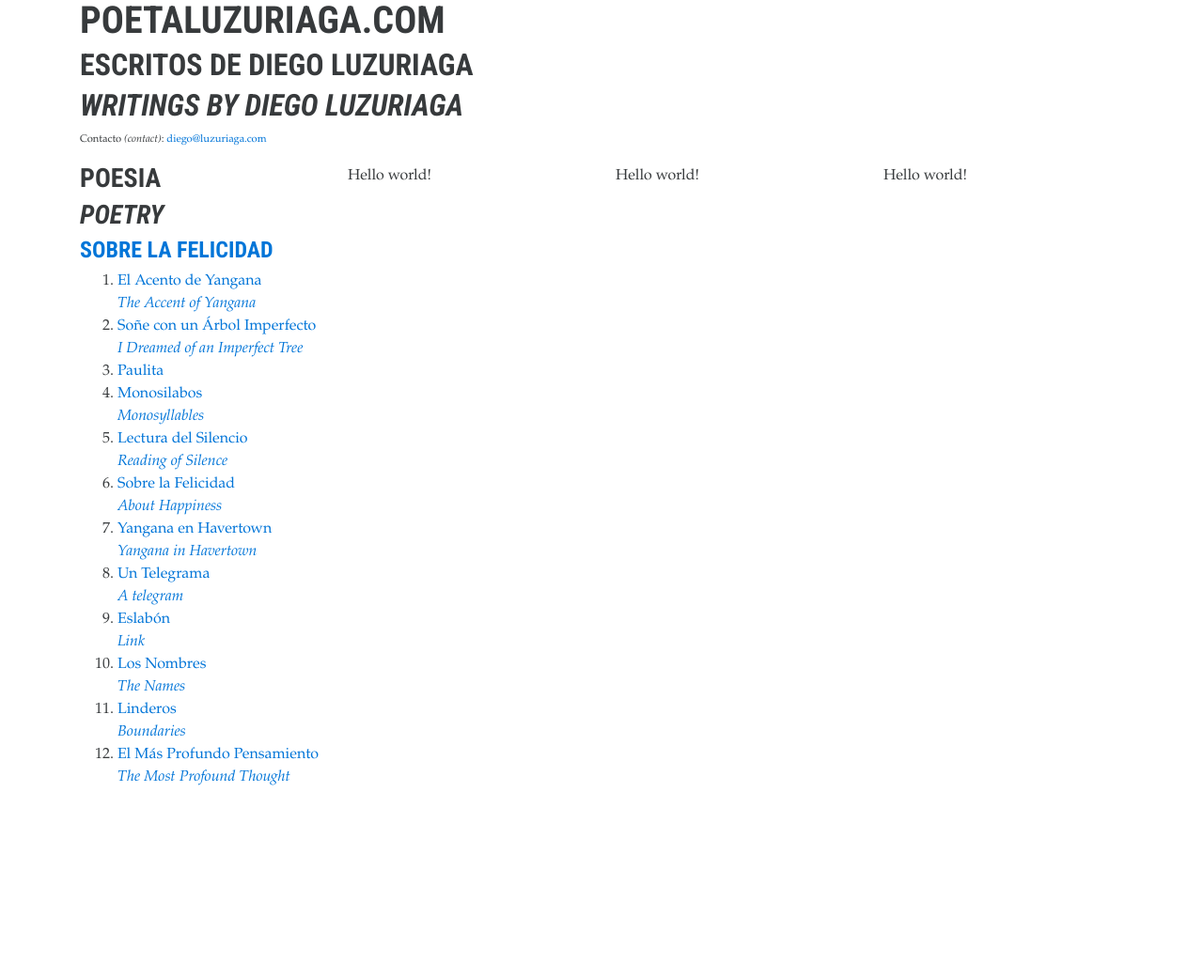
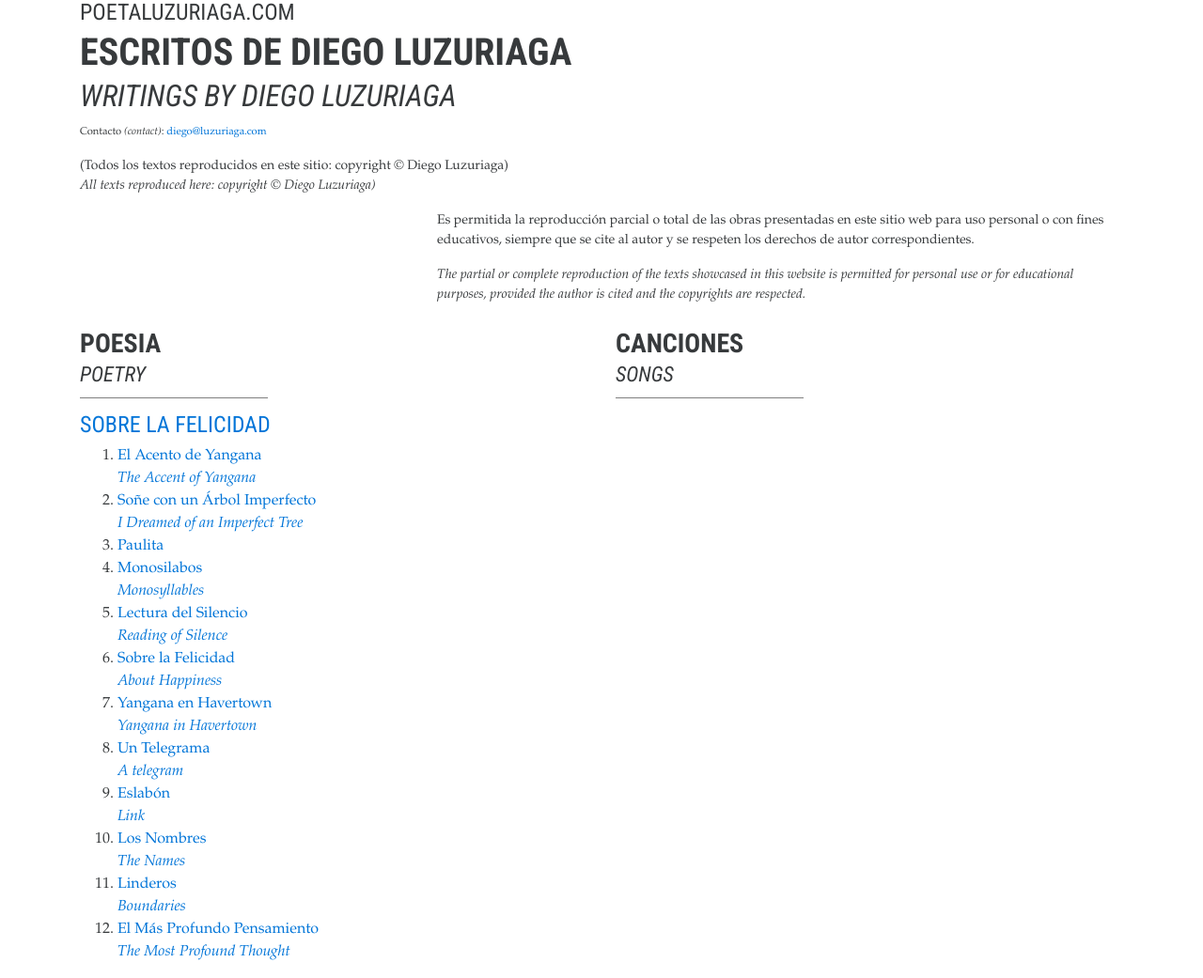
Before and after one commit to maxluzuriaga/diego-poeta, a Jekyll site: the page built from index.html, in a window 1280 px wide. Shown: the whole page at 94% size. Built offline with Jekyll 4.4.1, drawn with Linux system fonts in a browser that asks for light colours; before the commit the page ends 900 px from its top, so only the background shows below that.

Commit message:
Style changes

```diff
--- a/css/main.scss
+++ b/css/main.scss
@@ -12,6 +12,30 @@ h1, h2, h3, h4 {
     font-family: 'Roboto Condensed', sans-serif;
     font-weight: 700;
     text-transform: uppercase;
+
+    &.translation {
+        font-weight: 400;
+    }
+
+    small {
+        // text-transform: none;
+    }
+}
+
+.column h3 {
+    // display: inline-block;
+    width: 200px;
+    padding-bottom: 10px;
+    margin-bottom: 15px;
+    border-bottom: 1px solid grey;
+}
+
+.info {
+    margin-bottom: 10px;
+}
+
+h4 {
+    font-weight: 400;
 }
 
 .translation {
--- a/index.html
+++ b/index.html
@@ -1,16 +1,26 @@
 ---
 layout: default
 ---
-<h1>PoetaLuzuriaga.com</h1>
-<h2>Escritos de Diego Luzuriaga</h2>
-<h2 class="translation">Writings by Diego Luzuriaga</h2>
+<h4>PoetaLuzuriaga.com</h4>
+<h1>Escritos de Diego Luzuriaga<br>
+<small class="translation">Writings by Diego Luzuriaga</small></h1>
 
 <p><small>Contacto <span class="translation">(contact)</span>: <a href="mailto:diego@luzuriaga.com">diego@luzuriaga.com</a></small></p>
 
+<p>(Todos los textos reproducidos en este sitio: copyright &copy; Diego Luzuriaga)<br>
+<span class="translation">All texts reproduced here: copyright &copy; Diego Luzuriaga)</span></p>
+
+<div class="row info">
+    <div class="col-sm-8 col-sm-offset-4">
+        <p>Es permitida la reproducción parcial o total de las obras presentadas en este sitio web para uso personal o con fines educativos, siempre que se cite al autor y se respeten los derechos de autor correspondientes.</p>
+        <p><span class="translation">The partial or complete reproduction of the texts showcased in this website is permitted for personal use or for educational purposes, provided the author is cited and the copyrights are respected.</span></p>
+    </div>
+</div>
+
 <div class="row">
-    <div class="col-sm-3">
-        <h3>Poesia</h3>
-        <h3 class="translation">Poetry</h3>
+    <div class="col-sm-6 column">
+        <h3>Poesia<br>
+        <small class="translation">Poetry</small></h3>
 
         {% for poesia in site.poesia %}
             <div class="poesia-section">
@@ -30,13 +40,8 @@ layout: default
             </div>
         {% endfor %}
     </div>
-    <div class="col-sm-3">
-        Hello world!
-    </div>
-    <div class="col-sm-3">
-        Hello world!
-    </div>
-    <div class="col-sm-3">
-        Hello world!
+    <div class="col-sm-6 column">
+        <h3>Canciones<br>
+        <small class="translation">Songs</small></h3>
     </div>
 </div>
```
